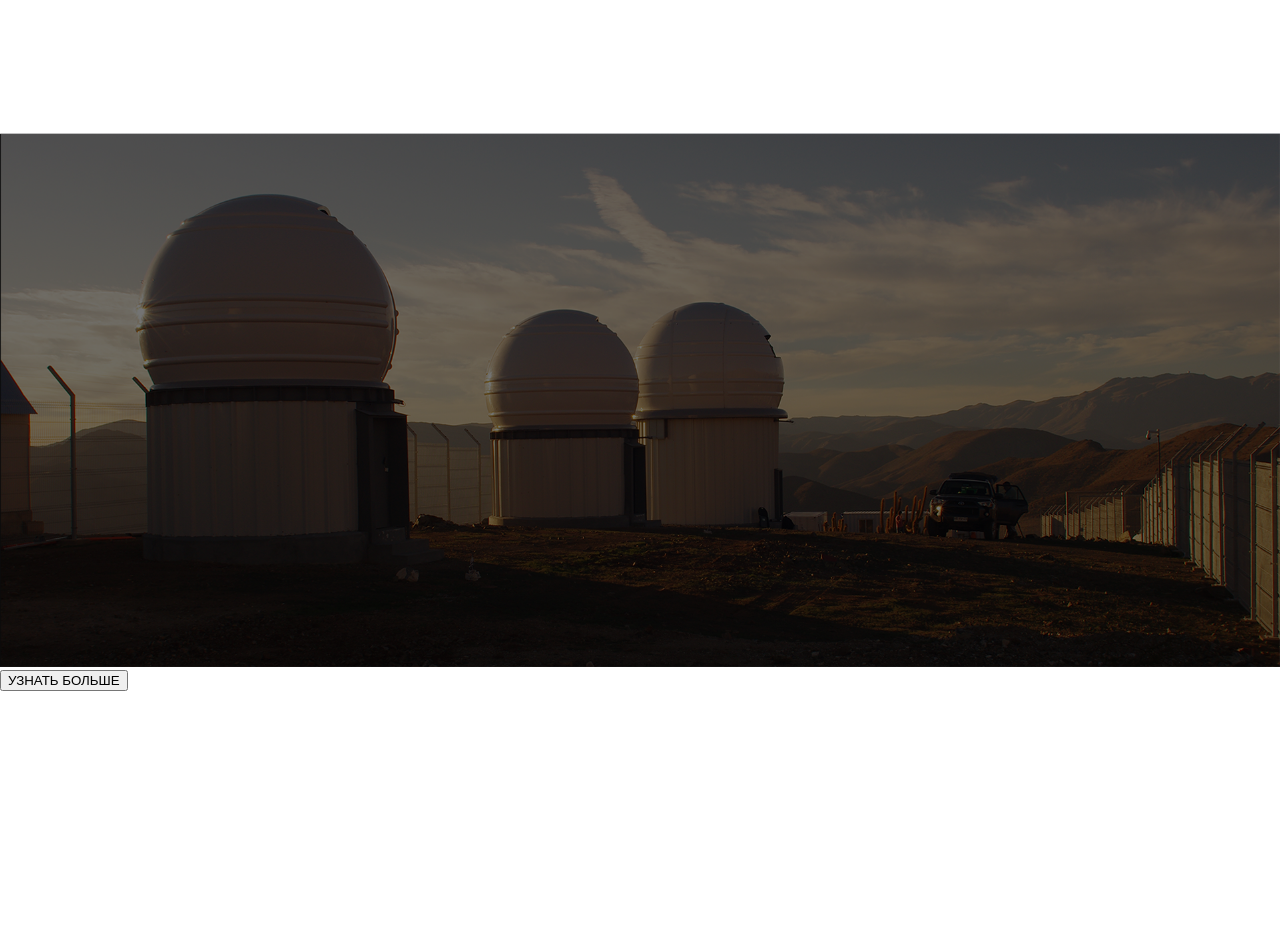
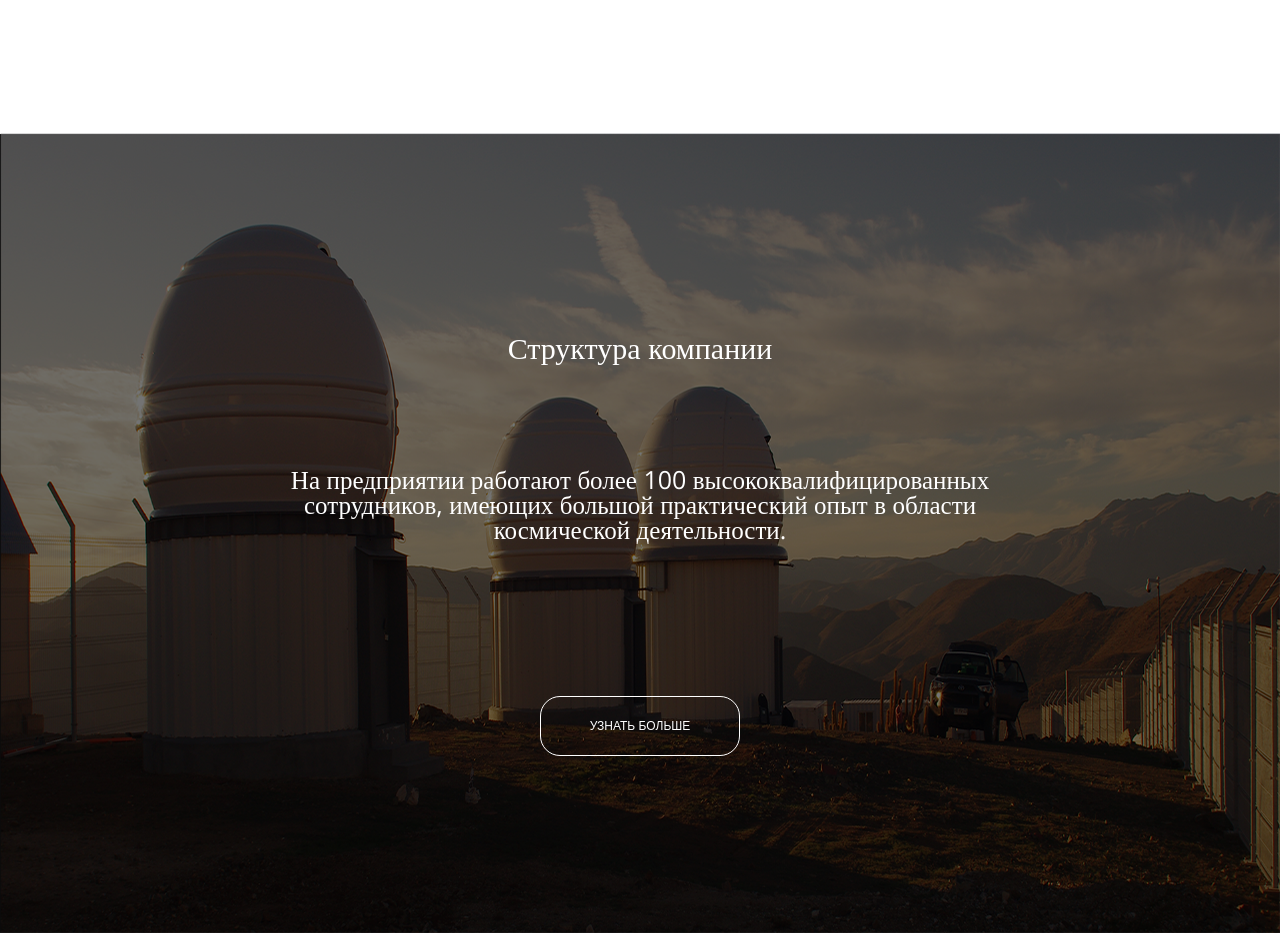
Before and after one commit to glxck/anc-space, a React (Create React App) app: page / in a window 1280 px wide. Shown: the part 720-1653 px from the top of the page. Before the commit the page ends 1411 px from the top, so only its background shows below. Built offline with nearby package versions, Linux system fonts and the light colour scheme.

Commit message:
Fix z-index and add some markup

```diff
--- a/src/App.scss
+++ b/src/App.scss
@@ -3,7 +3,7 @@ header {
   height: 80px;
   background-color: rgba(17, 17, 17, 0.9);
   position: fixed;
-  z-idnex: 10;
+  z-index: 3;
   .logo {
     margin: 20px 0 0 100px;
     float: left;
@@ -64,7 +64,42 @@ header {
   }
 }
 .structure {
+  position: absolute;
+  width: 100%;
   img {
-    max-width: 100%;
+    z-index: 1;
+    width: 100%;
+    height: 800px;
+    position: absolute;
+  }
+  .info {
+    position: relative;
+    z-index: 2;
+    text-align: center;
+    color: #fff;
+    font-family: "Open Sans";
+    h2 {
+      margin-top: 200px;
+      font-weight: 300;
+      font-size: 30px;
+    }
+    p {
+      margin: 104px auto 0 auto;
+      width: 700px;
+      height: 125px;
+      font-weight: 400;
+      font-size: 25px;
+    }
+    button {
+      margin: 104px auto 0 auto;
+      width: 200px;
+      height: 60px;
+      border-radius: 20px;
+      border: 1px solid #fff;
+      background-color: transparent;
+      color: #fff;
+      font-weigth: 600;
+      font-size: 12px;
+    }
   }
 }
--- a/src/pages/Homepage/Structure.js
+++ b/src/pages/Homepage/Structure.js
@@ -5,9 +5,15 @@ const Structure = () => {
     return (
         <div className = 'structure'>
             <img src={ BG }/>
-            <div className = 'text'>
+            <div className = 'info'>
+                <h2>Структура компании</h2>
+                <p>
+                    На предприятии
+                    работают более 100 высококвалифицированных сотрудников,
+                    имеющих большой практический опыт в области космической деятельности.
+                </p>
+                <button>УЗНАТЬ БОЛЬШЕ</button>
             </div>
-            <button>УЗНАТЬ БОЛЬШЕ</button>
         </div>
     )
 }
```
